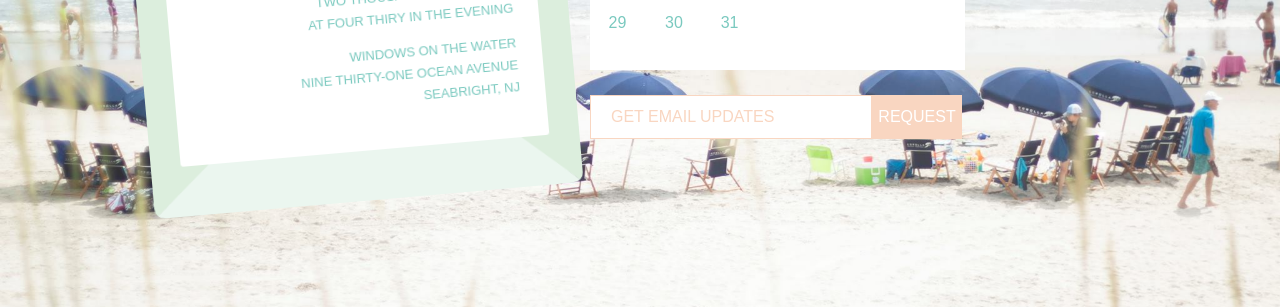
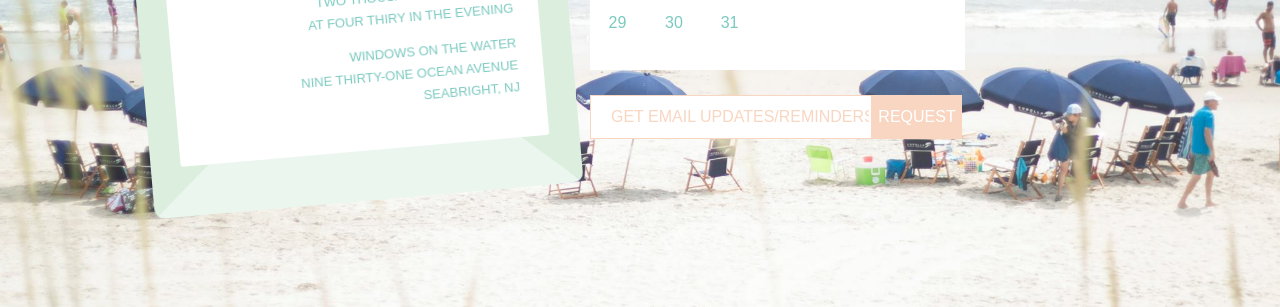
Before and after one commit to phyllisandjohn/phyllisandjohn.github.io, a Jekyll site: the page details/index.html, which Jekyll copies as it is, in a window 1280 px wide. Shown: the part 380-687 px from the top of the page. Built offline with Jekyll 4.4.1, drawn with Linux system fonts in a browser that asks for light colours.

Commit message:
Update index.html

```diff
--- a/details/index.html
+++ b/details/index.html
@@ -185,7 +185,7 @@ td {
 	</div>
 	<div class="subscribe">
   	<form method="POST" action="http://formspree.io/phyllisandjohn.guestlist@gmail.com">
-  		<input name="email" placeholder="GET EMAIL UPDATES" type="email">
+  		<input name="email" placeholder="GET EMAIL UPDATES/REMINDERS" type="email">
   		<input type="hidden" name="_next" value="http://phyllisandjohn.com/details/"/>
   		<input name="name" type="hidden" value="guest">
   		<input type="submit" value="REQUEST">
```
